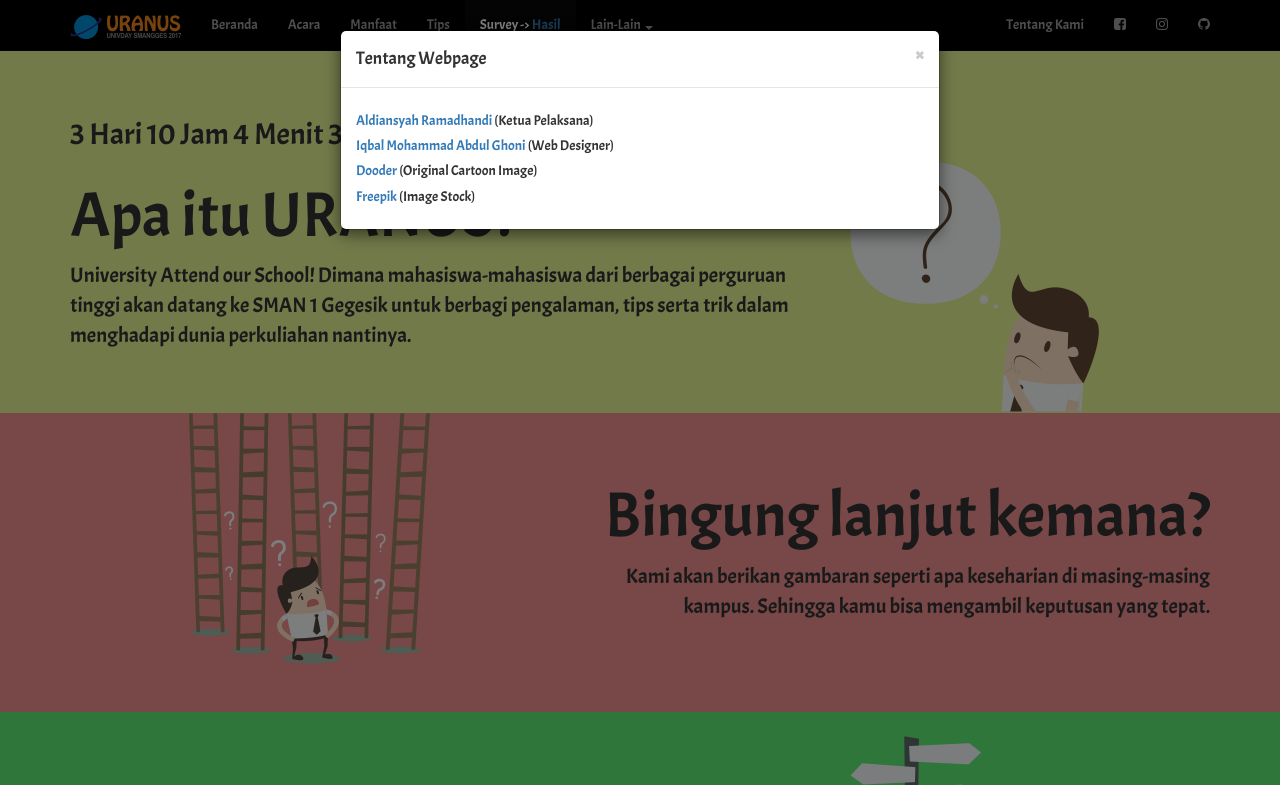
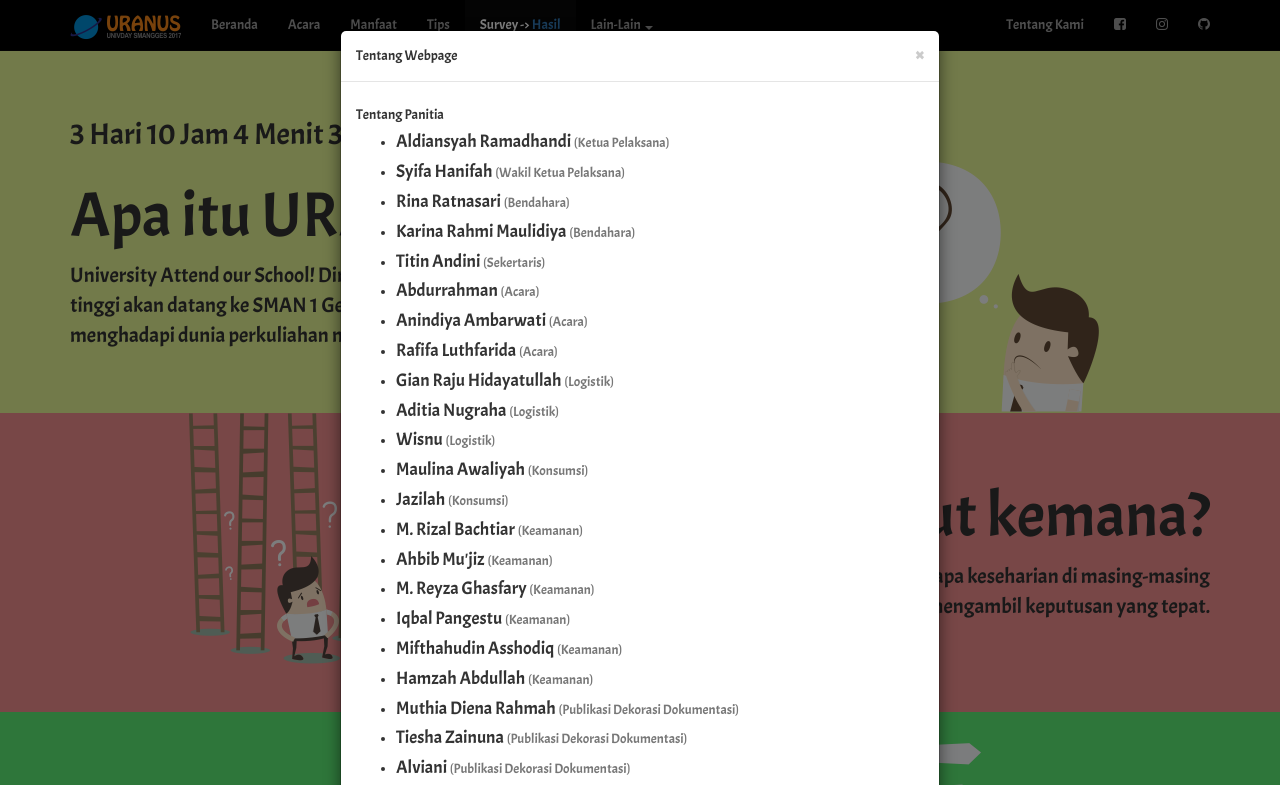
Before and after one commit to Smangges/uranus, a plain HTML site: page index.html in a window 1280 px wide. Both pictures are taken after a click on the link "Tentang Kami". Shown: the top 785 px of the page. Drawn offline with nearby package versions, Linux system fonts and the light colour scheme.

Commit message:
Add Officials' name

```diff
--- a/index.html
+++ b/index.html
@@ -342,13 +342,41 @@
         <div class="modal-content">
           <div class="modal-header">
             <button type="button" class="close" data-dismiss="modal" aria-label="Close"><span aria-hidden="true">&times;</span></button>
-            <h4 class="modal-title" id="myModalLabel">Tentang Webpage</h4>
+            <h5 class="modal-title" id="myModalLabel">Tentang Webpage</h5>
           </div>
           <div class="modal-body">
-            <h5><a href="https://www.instagram.com/aldnsyhrmdhnd/">Aldiansyah Ramadhandi</a> (Ketua Pelaksana)</h5>
-            <h5><a href="http://github.com/Arsfiqball">Iqbal Mohammad Abdul Ghoni</a> (Web Designer)</h5>
-            <h5><a href="http://www.freepik.com/dooder">Dooder</a> (Original Cartoon Image)</h5>
-            <h5><a href="http://www.freepik.com/">Freepik</a> (Image Stock)</h5>
+            <h5>Tentang Panitia</h5>
+            <ul>
+            <li><h4>Aldiansyah Ramadhandi <small>(Ketua Pelaksana)</small></h4></li>
+            <li><h4>Syifa Hanifah <small>(Wakil Ketua Pelaksana)</small></h4></li>
+            <li><h4>Rina Ratnasari <small>(Bendahara)</small></h4></li>
+            <li><h4>Karina Rahmi Maulidiya <small>(Bendahara)</small></h4></li>
+            <li><h4>Titin Andini <small>(Sekertaris)</small></h4></li>
+            <li><h4>Abdurrahman <small>(Acara)</small></h4></li>
+            <li><h4>Anindiya Ambarwati <small>(Acara)</small></h4></li>
+            <li><h4>Rafifa Luthfarida <small>(Acara)</small></h4></li>
+            <li><h4>Gian Raju Hidayatullah <small>(Logistik)</small></h4></li>
+            <li><h4>Aditia Nugraha <small>(Logistik)</small></h4></li>
+            <li><h4>Wisnu <small>(Logistik)</small></h4></li>
+            <li><h4>Maulina Awaliyah <small>(Konsumsi)</small></h4></li>
+            <li><h4>Jazilah <small>(Konsumsi)</small></h4></li>
+            <li><h4>M. Rizal Bachtiar <small>(Keamanan)</small></h4></li>
+            <li><h4>Ahbib Mu'jiz <small>(Keamanan)</small></h4></li>
+            <li><h4>M. Reyza Ghasfary <small>(Keamanan)</small></h4></li>
+            <li><h4>Iqbal Pangestu <small>(Keamanan)</small></h4></li>
+            <li><h4>Mifthahudin Asshodiq <small>(Keamanan)</small></h4></li>
+            <li><h4>Hamzah Abdullah <small>(Keamanan)</small></h4></li>
+            <li><h4>Muthia Diena Rahmah <small>(Publikasi Dekorasi Dokumentasi)</small></h4></li>
+            <li><h4>Tiesha Zainuna <small>(Publikasi Dekorasi Dokumentasi)</small></h4></li>
+            <li><h4>Alviani <small>(Publikasi Dekorasi Dokumentasi)</small></h4></li>
+            <li><h4>Iqbal M. Abdul Ghoni <small>(Publikasi Dekorasi Dokumentasi)</small></h4></li>
+            </ul>
+            <h5>Tentang Web</h5>
+            <ul>
+            <li><h4><a href="http://github.com/Arsfiqball">Iqbal Mohammad Abdul Ghoni</a> <small>(Web Designer)</small></h4></li>
+            <li><h4><a href="http://www.freepik.com/dooder">Dooder</a> <small>(Original Cartoon Image)</small></h4></li>
+            <li><h4><a href="http://www.freepik.com/">Freepik</a> <small>(Image Stock)</small></h4></li>
+            </ul>
           </div>
         </div>
       </div>
```
